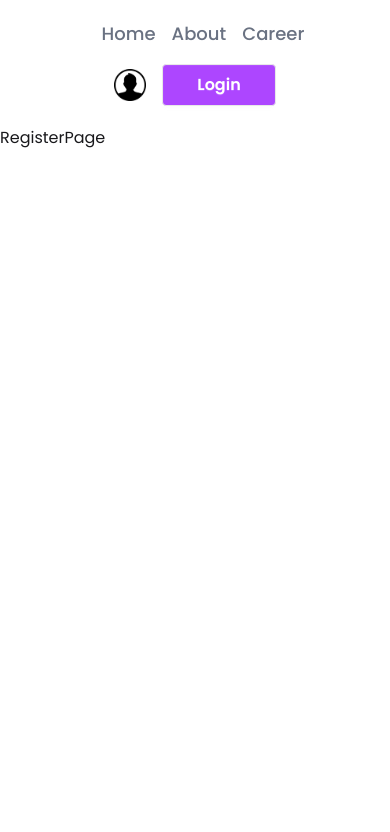
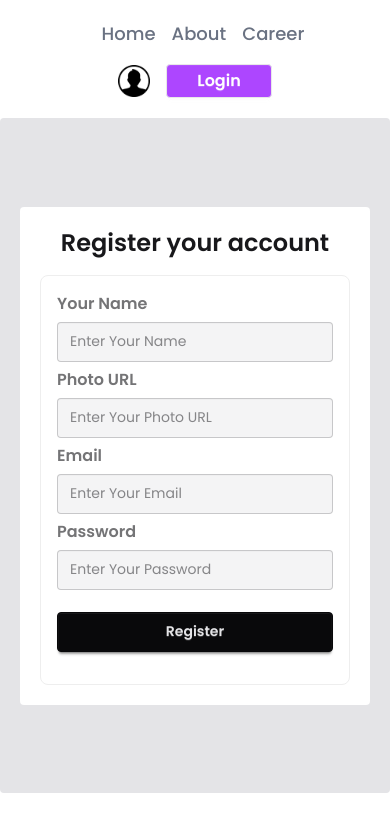
Before and after one commit to mahdihasanprogrammer/dragon-news, a Next.js app: page /register in a window 390 px wide. Shown: the top 832 px of the page. Built offline with nearby package versions, Linux system fonts and the light colour scheme.

Commit message:
add register page design

```diff
--- a/src/app/(auth)/login/page.jsx
+++ b/src/app/(auth)/login/page.jsx
@@ -4,14 +4,16 @@ import { useForm } from "react-hook-form";
 
 
 const LoginPage = () => {
-const {register} = useForm();
-console.log('register', register)
-    const handleLogin = (e) => {
-        e.preventDefault();
-        const email = e.target.email.value;
-        const password = e.target.password.value;
-        console.log(email, password)
+    const { register, handleSubmit, formState: { errors } } = useForm();
+
+    console.log('use form', useForm());
+    console.log('register', register('password'), errors)
+
+
+    const handleLogin = (data) => {
+        console.log(data)
     }
+
 
 
     return (
@@ -20,16 +22,36 @@ console.log('register', register)
             <div className="bg-base-100 p-5 md:p-6 space-y-4 md:space-y-6 rounded-sm w-full sm:w-auto">
                 <h2 className="text-2xl md:text-3xl font-semibold text-center">Login your account</h2>
 
-                <form onSubmit={handleLogin}>
+                <form onSubmit={handleSubmit(handleLogin)}>
                     <fieldset className="fieldset  border-base-300 p-4 md:p-6 rounded-box sm:w-sm border">
                         <label className="label font-semibold text-base">Email</label>
-                        <input type="email" className="input w-full bg-zinc-100" placeholder="Email" name="email" />
+                        <input  type="email" className="input w-full bg-zinc-100" placeholder="Email"
+                            {...register('email', {
+                                required: 'This field is required',
+                                pattern: {
+                                    value: /\S+@\S+\.\S+/,
+                                    message: "Invalid email format"
+                                }
+                            })} />
+                        {errors.email &&
+                            <p className="text-red-500">{errors.email.message}</p>}
 
                         <label className="label font-semibold text-base">Password</label>
-                        <input type="password" className="input w-full bg-zinc-100" placeholder="Password" name="password" />
+                        <input
+                            type="password"
+                            className="input w-full bg-zinc-100" placeholder="Password"
+                            {...register('password', {
+                                required: 'This field is required',
+                                minLength: {
+                                    value: 6,
+                                    message: "Password must be at least 6 characters or longer"
+                                }
+                            })} />
+                        {errors.password &&
+                            <p className="text-red-500">{errors.password.message}</p>}
 
                         <button className="btn btn-neutral my-4">Login</button>
-                        <p className="text-center text-sm">Don't Have An Account? <Link className="text-red-500" href={'/register'}>Register</Link></p>
+                        <p className="text-center text-sm">Dont Have An Account? <Link className="text-red-500" href={'/register'}>Register</Link></p>
                     </fieldset>
                 </form>
 
--- a/src/app/(auth)/register/page.jsx
+++ b/src/app/(auth)/register/page.jsx
@@ -1,10 +1,83 @@
-import React from 'react';
+"use client"
+import Link from "next/link";
+import { useForm } from "react-hook-form";
+
 
 const RegisterPage = () => {
+    const { register, handleSubmit, formState: { errors } } = useForm();
+
+    console.log('use form', useForm());
+    console.log('register', register('password'), errors)
+
+
+    const handleLogin = (data) => {
+        console.log(data)
+    }
+
+
+
     return (
-        <div>
-            RegisterPage
-        </div>
+        <section className="container mx-auto px-5 md:px-8 lg:px-12 py-6 rounded-sm bg-zinc-200 min-h-[80vh] flex justify-center items-center">
+
+            <div className="bg-base-100 p-5 md:p-6 space-y-4 md:space-y-6 rounded-sm w-full sm:w-auto">
+                <h2 className="text-2xl md:text-3xl font-semibold text-center">Register your account</h2>
+
+                <form onSubmit={handleSubmit(handleLogin)}>
+                    <fieldset className="fieldset  border-base-300 p-4 md:p-6 rounded-box sm:w-sm border">
+
+                        <label className="label font-semibold text-base">Your Name</label>
+                        <input  type="text" className="input w-full bg-zinc-100" placeholder="Enter Your Name"
+                            {...register('name', {
+                                required: 'This field is required',
+                                minLength: {
+                                    value: 3,
+                                    message: "name must be at least 3 characters or longer"
+                                }
+                            })} />
+                        {errors.name &&
+                            <p className="text-red-500">{errors.name.message}</p>}
+
+
+                        <label className="label font-semibold text-base">Photo URL </label>
+                        <input  type="text" className="input w-full bg-zinc-100" placeholder="Enter Your Photo URL"
+                            {...register('photo', {
+                                required: 'This field is required',
+                            })} />
+                        {errors.photo &&
+                            <p className="text-red-500">{errors.photo.message}</p>}
+                        <label className="label font-semibold text-base">Email</label>
+                        <input  type="email" className="input w-full bg-zinc-100" placeholder="Enter Your Email"
+                            {...register('email', {
+                                required: 'This field is required',
+                                pattern: {
+                                    value: /\S+@\S+\.\S+/,
+                                    message: "Invalid email format"
+                                }
+                            })} />
+                        {errors.email &&
+                            <p className="text-red-500">{errors.email.message}</p>}
+
+
+                        <label className="label font-semibold text-base">Password</label>
+                        <input
+                            type="password"
+                            className="input w-full bg-zinc-100" placeholder="Enter Your Password"
+                            {...register('password', {
+                                required: 'This field is required',
+                                minLength: {
+                                    value: 6,
+                                    message: "Password must be at least 6 characters or longer"
+                                }
+                            })} />
+                        {errors.password &&
+                            <p className="text-red-500">{errors.password.message}</p>}
+
+                        <button className="btn btn-neutral my-4">Register</button>
+                    </fieldset>
+                </form>
+
+            </div>
+        </section>
     );
 };
 
--- a/src/components/shared/Navbar.jsx
+++ b/src/components/shared/Navbar.jsx
@@ -27,7 +27,7 @@ const Navbar = () => {
         <Image src={user_avatar} alt='user logo' className='size-8' />
 
         <Link href={'/login'}>
-          <button className='btn bg-purple-500 text-base-100 box-content  w-20 text-base'>Login</button>
+          <button className='btn btn-sm md:btn-md bg-purple-500 text-base-100 box-content  w-20 text-base'>Login</button>
         </Link>
 
       </div>
```
